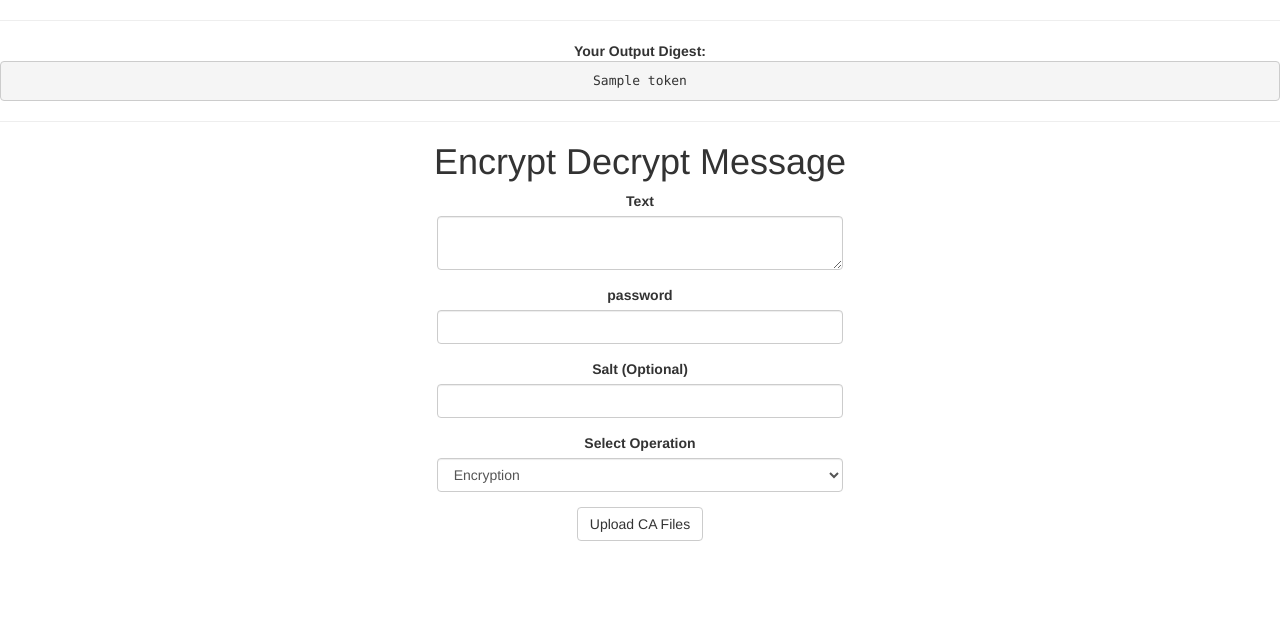
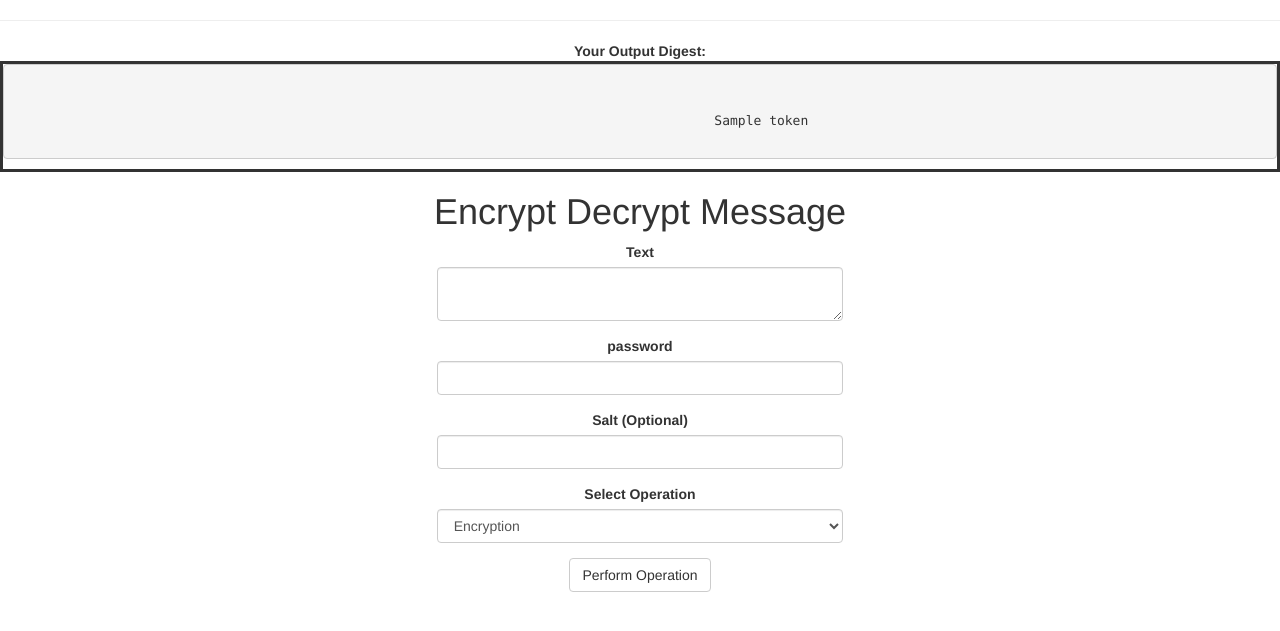
Before and after one commit to xlrshubham/flaskopenssl, a Flask app: template app/templates/encsym.html in a window 1280 px wide. Shown: the part 50-681 px from the top of the page. Run offline with Flask 2, Linux system fonts and the light colour scheme; the template is opened without the code that fills it: values that come from a table or form of the project are taken from there, most other values are stand-ins (such as "Sample title", 1, 10 or a date in 2020); some libraries are stand-ins or nearby versions.

Commit message:
Minor CSS Changes

```diff
--- a/app/forms.py
+++ b/app/forms.py
@@ -30,4 +30,4 @@ class EncryptSymmetric(FlaskForm):
 	password=PasswordField('password')
 	salt=StringField('Salt (Optional)')
 	option=SelectField('Select Operation', choices=[('enc', 'Encryption'), ('dec', 'Decryption')]  )
-	submit = SubmitField('Upload CA Files')
+	submit = SubmitField('Perform Operation')
--- a/app/routes.py
+++ b/app/routes.py
@@ -115,7 +115,7 @@ def encsym():
 		else:
 			token = f.decrypt(text)
 			token = unicode(token, "utf-8")
-		return render_template('encsym.html',title='Symetric Encryption', form=form, token=token)
+		return render_template('encsym.html',title='Symetric Encryption', form=form, token=token, operation=option)
 	return render_template('encsym.html',title='Symmetric Encryption', form=form)
 
 @app.route("/download/<file>")
--- a/app/templates/encsym.html
+++ b/app/templates/encsym.html
@@ -7,9 +7,16 @@
         <hr>
 	<dl>
   	<dt>Your Output Digest:</dt>
-  		<dd> <pre> {{ token }} </pre> </dd>
+  		<dd style=" border-style: solid; border-width: medium;">
+			{% if not operation=='enc' %}
+			<pre>
+			{% endif %}
+				{{ token }}
+			</pre>
+		</dd>
+
 	</dl>
-    	<hr>
+	</hr>
      {% endif %}
 
 	{% block app_content %}
```
